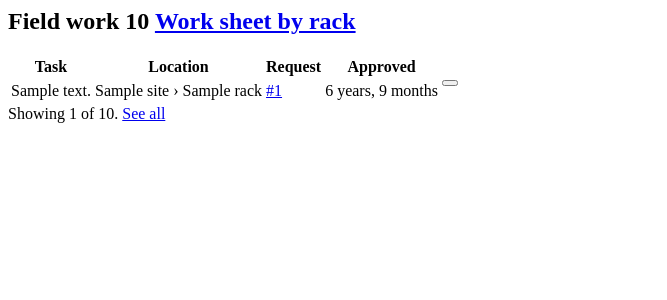
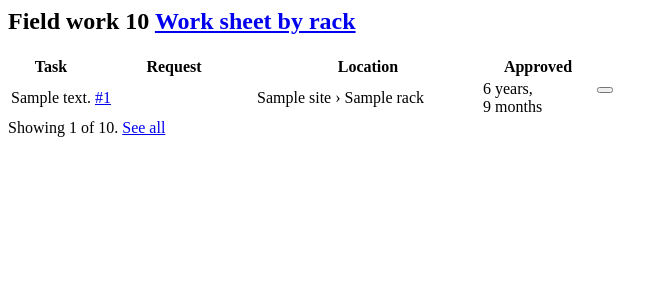
Before and after one commit to mattivaisanen/netbox-change-approval, a Django app: template netbox_change_approval/templates/netbox_change_approval/inc/inbox_field_work.html in a window 1280 px wide. Shown: the top 300 px of the page, without its empty margins (0-667 px from the left). Run offline with Django 3.2, Linux system fonts and the light colour scheme; the template is opened without the code that fills it: most values are stand-ins (such as "Sample title", 1, 10 or a date in 2020).

Commit message:
Inbox field work: show whole task text; columns line up with other sections
Co-Authored-By: Claude Opus 5.5 (1M context) <noreply@anthropic.com>

```diff
--- a/netbox_change_approval/templates/netbox_change_approval/inc/inbox_field_work.html
+++ b/netbox_change_approval/templates/netbox_change_approval/inc/inbox_field_work.html
@@ -1,6 +1,10 @@
 {% load i18n %}
 {# Approval Inbox: open field work from approved changes (worksheet.py). #}
 {% if field_work %}
+<style>
+  /* Tasks are sentences: show them whole, wrapping if needed. */
+  .nbca-inbox .nbca-field-work > tbody > tr > td.nbca-task { white-space: normal !important; overflow: visible !important; }
+</style>
 <div class="card mb-3" id="nbca-section-field-work">
   <h2 class="card-header d-flex align-items-center">
     <span class="flex-grow-1">
@@ -11,12 +15,17 @@
       <i class="mdi mdi-printer"></i> {% trans "Work sheet by rack" %}
     </a>
   </h2>
-  <table class="table table-sm table-hover mb-0 align-middle nbca-rows">
+  <table class="table table-sm table-hover mb-0 align-middle nbca-rows nbca-field-work">
+    {# Same column widths as the other inbox sections, so the columns line up. #}
+    <colgroup>
+      <col><col class="nbca-col-md" style="width: 10rem;"><col class="nbca-col-md" style="width: 14rem;">
+      <col style="width: 7rem;"><col style="width: 11rem;">
+    </colgroup>
     <thead>
       <tr class="text-muted small">
         <th>{% trans "Task" %}</th>
+        <th class="d-none d-md-table-cell">{% trans "Request" %}</th>
         <th class="d-none d-md-table-cell">{% trans "Location" %}</th>
-        <th class="d-none d-md-table-cell">{% trans "Request" %}</th>
         <th class="text-nowrap">{% trans "Approved" %}</th>
         <th></th>
       </tr>
@@ -24,9 +33,9 @@
     <tbody>
       {% for task in field_work %}
       <tr>
-        <td>{{ task.text }}</td>
-        <td class="d-none d-md-table-cell small nbca-who">{{ task.site|default:"" }}{% if task.rack %} &rsaquo; {{ task.rack }}{% endif %}</td>
+        <td class="nbca-task">{{ task.text }}</td>
         <td class="d-none d-md-table-cell small"><a href="{{ task.change_request.get_absolute_url }}">#{{ task.change_request.pk }}</a></td>
+        <td class="d-none d-md-table-cell small" title="{{ task.site|default:'' }}{% if task.rack %} › {{ task.rack }}{% endif %}">{{ task.site|default:"" }}{% if task.rack %} &rsaquo; {{ task.rack }}{% endif %}</td>
         <td class="text-muted small text-nowrap">{{ task.change_request.applied_at|timesince }}</td>
         <td class="text-end text-nowrap align-middle">
           <form method="post" action="{% url 'plugins:netbox_change_approval:worksheet' %}" class="m-0 d-inline">
```
